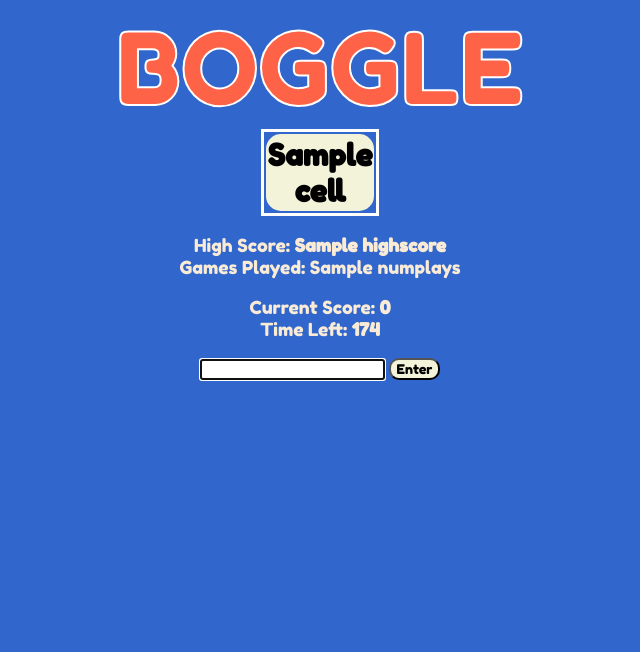
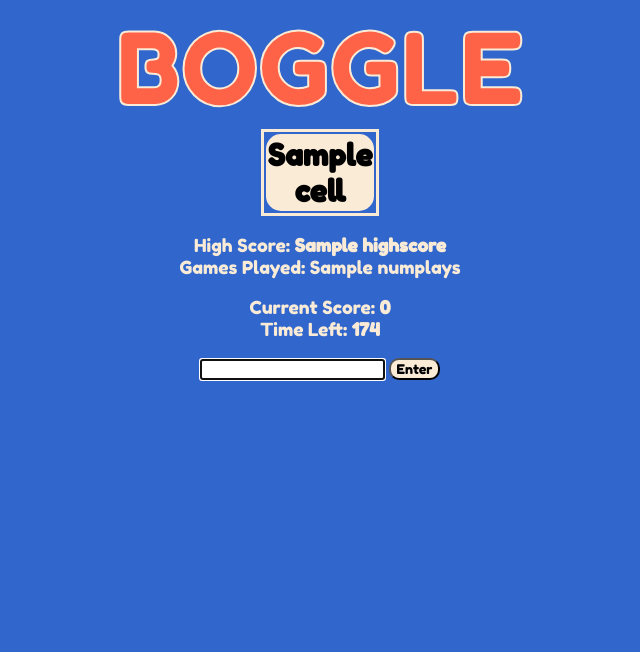
Before and after one commit to Doug824/Boggle, a Flask app: template templates/index.html in a window 1280 px wide. Shown: the top 652 px of the page, without its empty margins (328-968 px from the left). Run offline with Flask 2, Linux system fonts and the light colour scheme; the template is opened without the code that fills it: most values are stand-ins (such as "Sample title", 1, 10 or a date in 2020); parts of the project's set-up code (start-up, migrations or seed data) failed here and were passed over; some libraries are stand-ins or nearby versions.

Commit message:
color change & centered UL

```diff
--- a/static/style.css
+++ b/static/style.css
@@ -10,7 +10,7 @@
 }
 
 .board {
-  border: solid 3px rgb(255, 255, 255);
+  border: solid 3px antiquewhite;
   font-family: 'Fredoka One', cursive;
   font-weight: bold;
   font-size: 200%;
@@ -20,7 +20,7 @@
   text-align: center;
   width: 2.5em;
   height: 2.5em;
-  background-color: rgb(243, 243, 217);
+  background-color: antiquewhite;
   font-size: 30px;
   border-radius: 15px;
 }
@@ -28,7 +28,7 @@
 #head {
 font-size: 100px;
 color: tomato;
--webkit-text-stroke: 2px white;
+-webkit-text-stroke: 2px antiquewhite;
 font-family: 'Fredoka One', cursive;
 text-align: center;
 }
@@ -38,24 +38,28 @@
 }
 
 .msg.ok {
-  color: white;
-  background-color: rgb(68, 233, 18);
+  color: antiquewhite;
+  background-color: rgb(74, 199, 236);
 }
 
 .msg.err {
-  color: white;
+  color: antiquewhite;
   background-color: rgb(255, 38, 0);
 }
 
-p {
+p, .words {
   text-align: center;
   color: antiquewhite;
   font-size: 18px;
   font-family: 'Fredoka One', cursive;
 }
 
+.words {
+  list-style: inside;
+}
+
 #enter {
-  background-color: rgb(243, 243, 217);
+  background-color: antiquewhite;
   font-family: 'Fredoka One', cursive;
   border-radius: 10px;
 }
```
